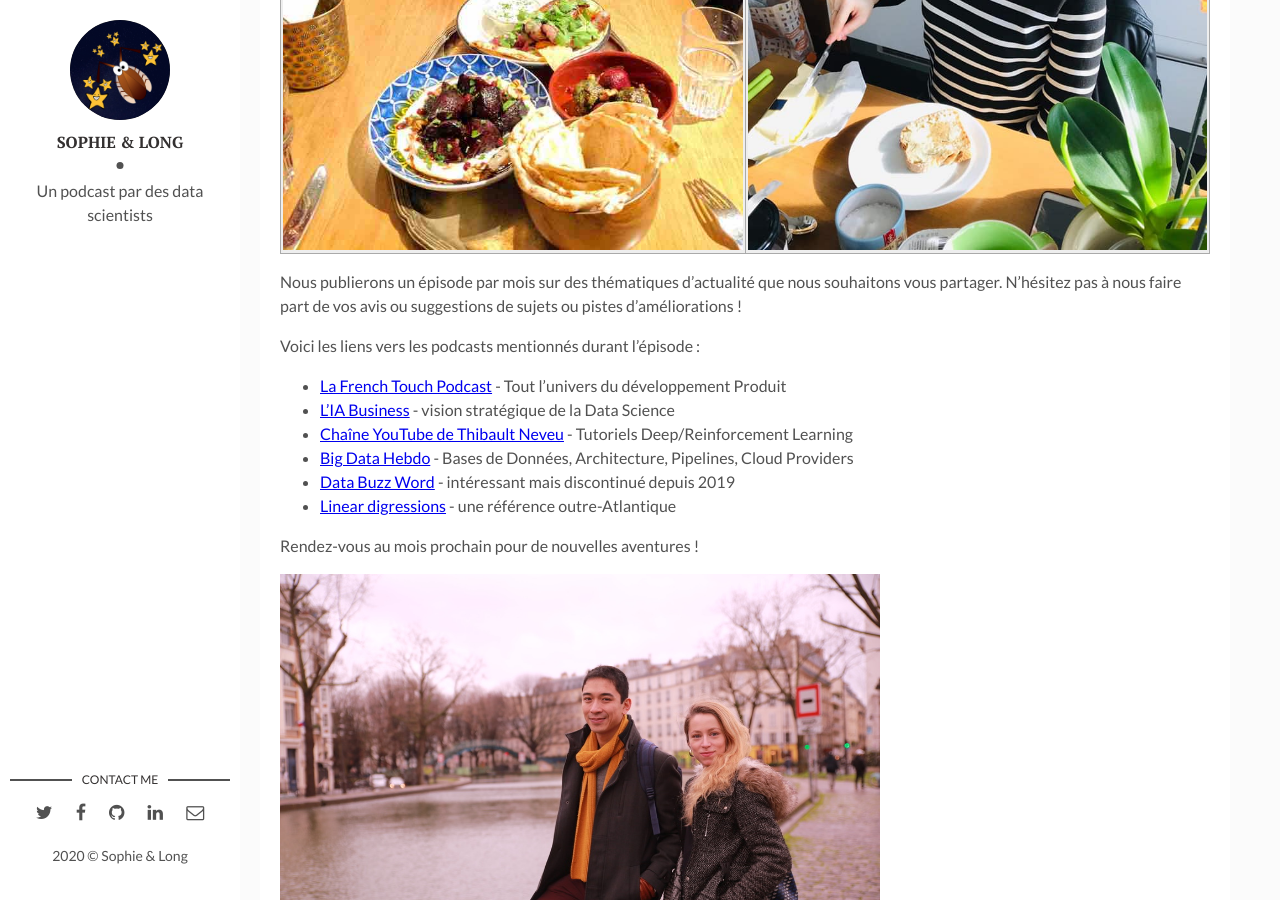
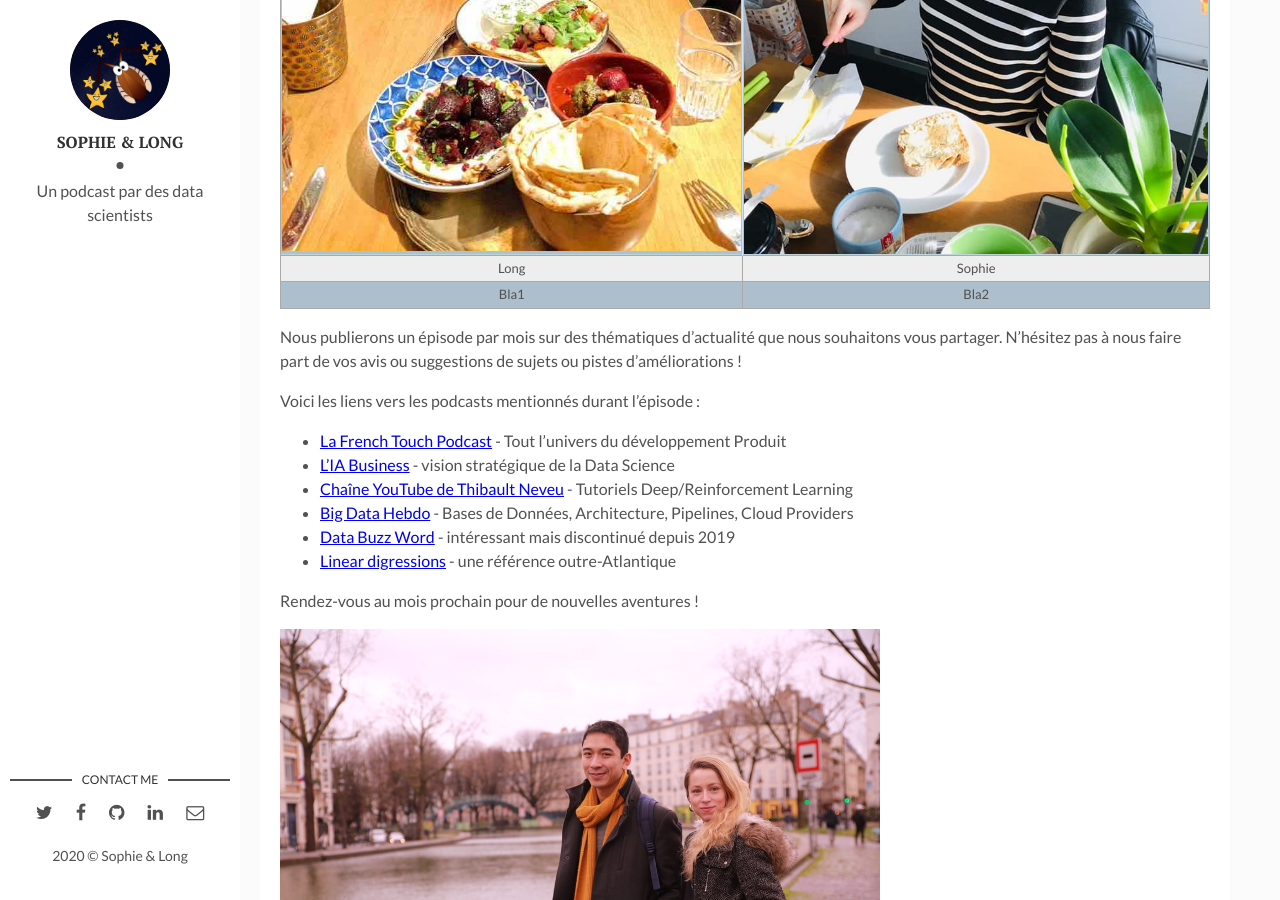
Before and after one commit to import-podcast/import-podcast.github.io, a Jekyll site: the page built from _posts/2020-03-11-episode1.markdown, in a window 1280 px wide and 900 px high, scrolled down 1302 px. Built offline with Jekyll 4.4.1, drawn with Linux system fonts in a browser that asks for light colours.

Commit message:
add: captions under images

```diff
--- a/_posts/2020-03-11-episode1.markdown
+++ b/_posts/2020-03-11-episode1.markdown
@@ -28,6 +28,10 @@ Nous aborderons des thèmes variés :
 -->
 
 | [![Long](../assets/img/posts/episode1/long_intro.jpg)](Long)  | [![Sophie](../assets/img/posts/episode1/sophie_intro.jpg)](Sophie) |
+|:---:|:---:|
+| Long | Sophie |
+| Bla1 | Bla2 |
+
 
 Nous publierons un épisode par mois sur des thématiques d'actualité que nous souhaitons vous partager. N’hésitez pas à nous faire part de vos avis ou suggestions de sujets ou pistes d'améliorations !
 
```
